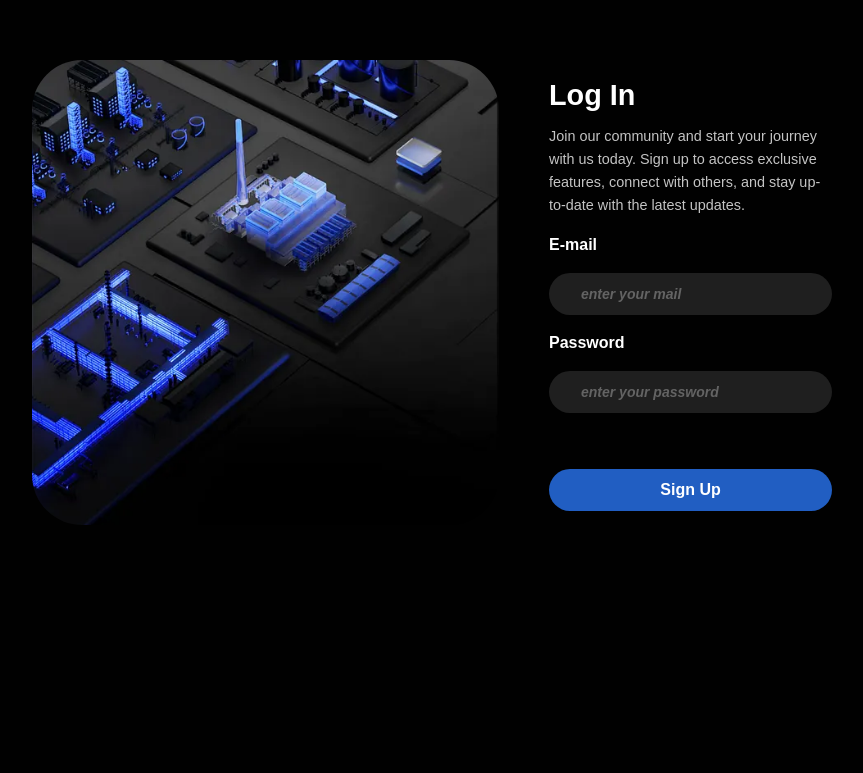
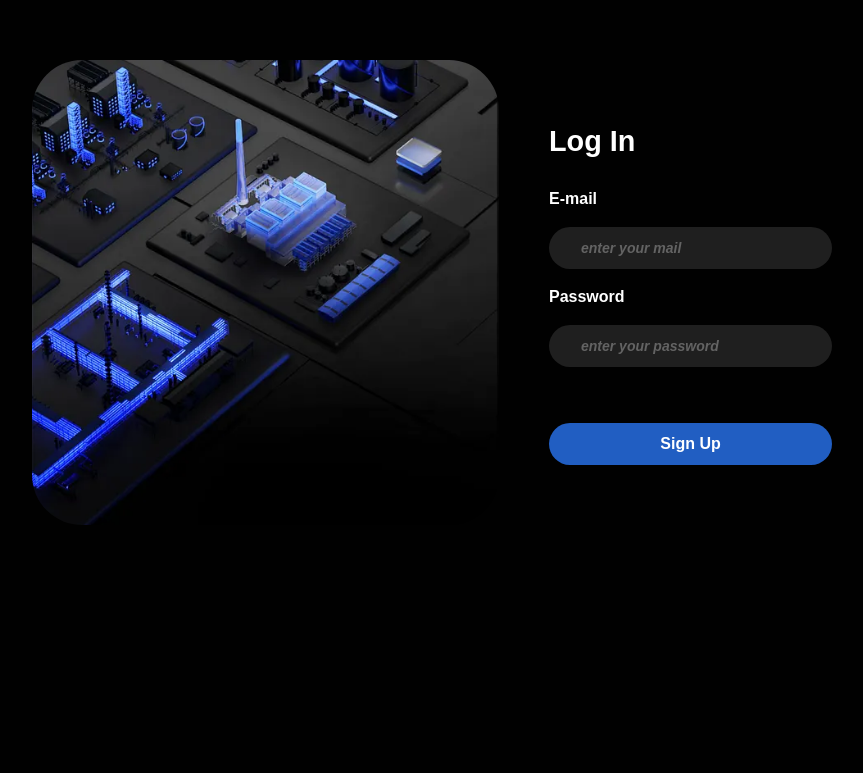
Before and after one commit to ranahusain/mern-App, a React (Vite) app in the folder frontend/: page / in a window 1280 px wide. Shown: the part 140-913 px from the top of the page, without its empty margins (208-1071 px from the left). Before the commit the page ends 800 px from the top, so only its background shows below. Built offline with nearby package versions, Linux system fonts and the light colour scheme.

Commit message:
change done

```diff
--- a/frontend/src/App.jsx
+++ b/frontend/src/App.jsx
@@ -6,6 +6,7 @@ function App() {
   return (
     <>
       <Login />
+      <SignUp />
     </>
   );
 }
--- a/frontend/src/pages/LogIn.jsx
+++ b/frontend/src/pages/LogIn.jsx
@@ -12,11 +12,11 @@ const Login = () => {
           <div className="form-inputs">
             <div className="heading">
               <h1>Log In</h1>
-              <p>
+              {/* <p>
                 Join our community and start your journey with us today. Sign up
                 to access exclusive features, connect with others, and stay
                 up-to-date with the latest updates.
-              </p>
+              </p> */}
             </div>
 
             <h4>E-mail</h4>
--- a/frontend/src/pages/SignUp.jsx
+++ b/frontend/src/pages/SignUp.jsx
@@ -12,11 +12,6 @@ const SignUp = () => {
           <div className="form-inputs">
             <div className="heading">
               <h1>Sign Up</h1>
-              <p>
-                Join our community and start your journey with us today. Sign up
-                to access exclusive features, connect with others, and stay
-                up-to-date with the latest updates.
-              </p>
             </div>
             <h4>Name</h4>
             <input
```
